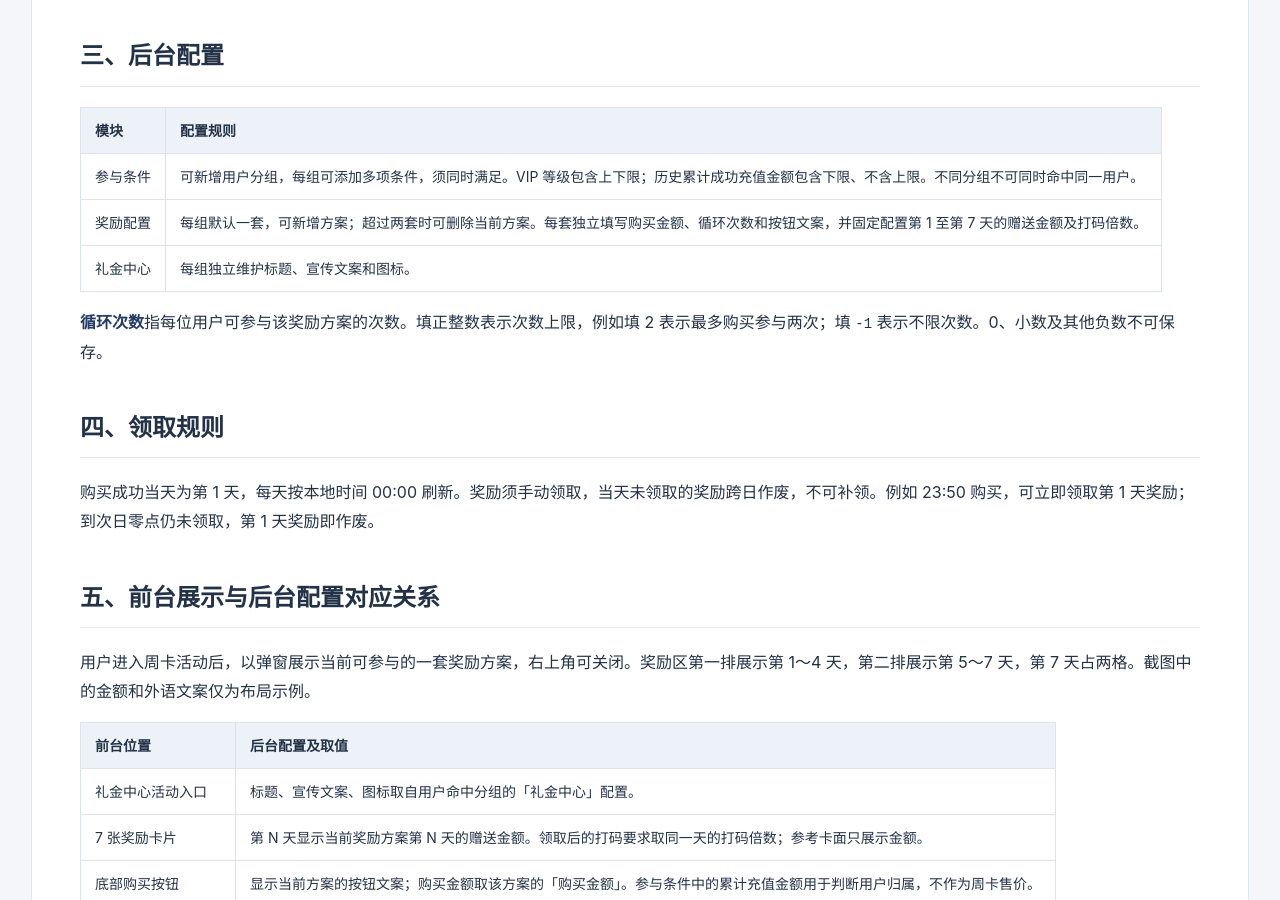
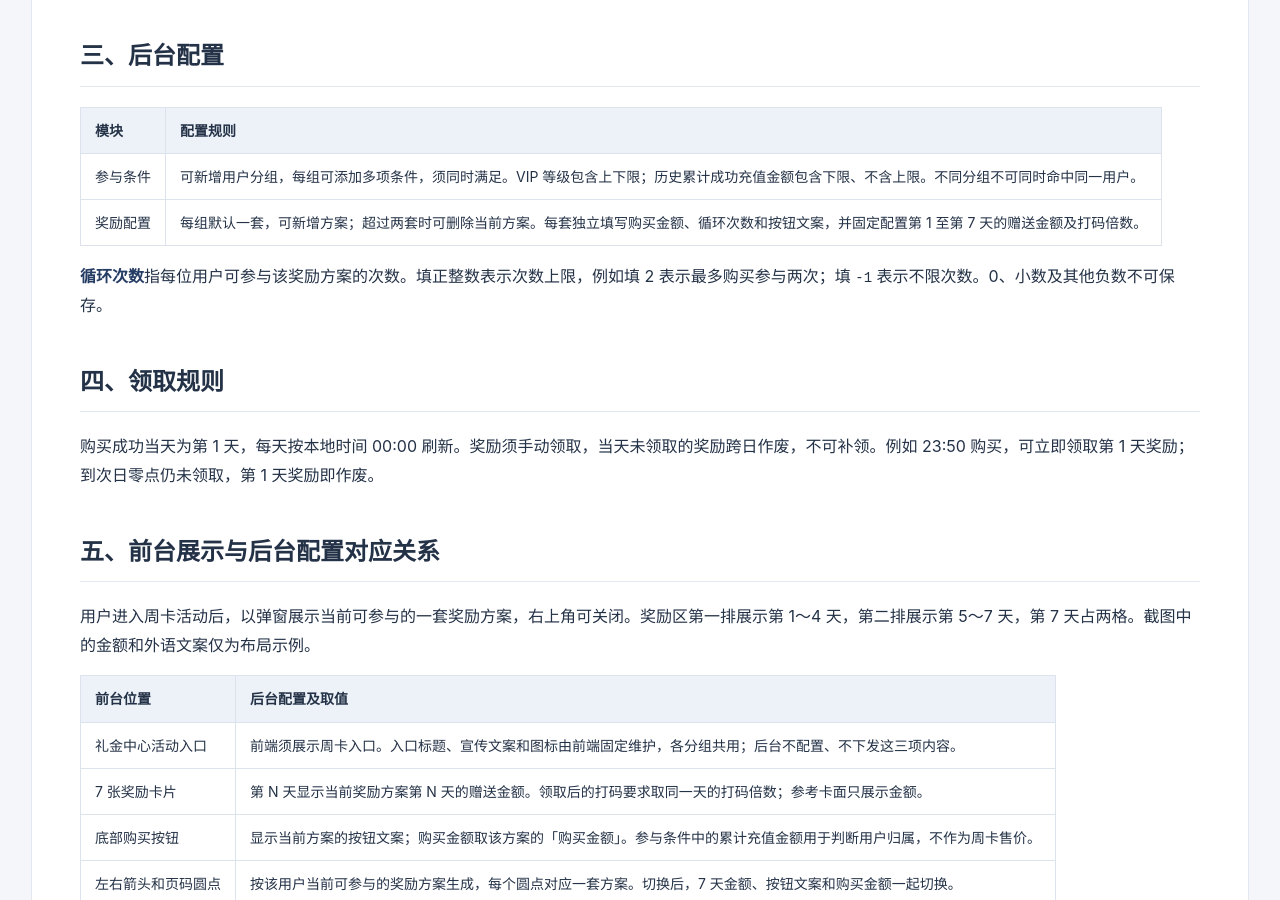
Before and after one commit to HDDDONG/tiered-recharge-requirements, a Jekyll site: the page built from weekly-card-config/index.md, in a window 1280 px wide and 900 px high, scrolled down 508 px. Built offline with Jekyll 4.4.1, drawn with Linux system fonts in a browser that asks for light colours.

Commit message:
明确周卡礼金中心入口由前端固定维护

```diff
--- a/weekly-card-config/index.md
+++ b/weekly-card-config/index.md
@@ -21,7 +21,6 @@ title: 周卡活动配置
 |---|---|
 | 参与条件 | 可新增用户分组，每组可添加多项条件，须同时满足。VIP 等级包含上下限；历史累计成功充值金额包含下限、不含上限。不同分组不可同时命中同一用户。 |
 | 奖励配置 | 每组默认一套，可新增方案；超过两套时可删除当前方案。每套独立填写购买金额、循环次数和按钮文案，并固定配置第 1 至第 7 天的赠送金额及打码倍数。 |
-| 礼金中心 | 每组独立维护标题、宣传文案和图标。 |
 
 **循环次数**指每位用户可参与该奖励方案的次数。填正整数表示次数上限，例如填 2 表示最多购买参与两次；填 `-1` 表示不限次数。0、小数及其他负数不可保存。
 
@@ -35,7 +34,7 @@ title: 周卡活动配置
 
 | 前台位置 | 后台配置及取值 |
 |---|---|
-| 礼金中心活动入口 | 标题、宣传文案、图标取自用户命中分组的「礼金中心」配置。 |
+| 礼金中心活动入口 | 前端须展示周卡入口。入口标题、宣传文案和图标由前端固定维护，各分组共用；后台不配置、不下发这三项内容。 |
 | 7 张奖励卡片 | 第 N 天显示当前奖励方案第 N 天的赠送金额。领取后的打码要求取同一天的打码倍数；参考卡面只展示金额。 |
 | 底部购买按钮 | 显示当前方案的按钮文案；购买金额取该方案的「购买金额」。参与条件中的累计充值金额用于判断用户归属，不作为周卡售价。 |
 | 左右箭头和页码圆点 | 按该用户当前可参与的奖励方案生成，每个圆点对应一套方案。切换后，7 天金额、按钮文案和购买金额一起切换。 |
```
